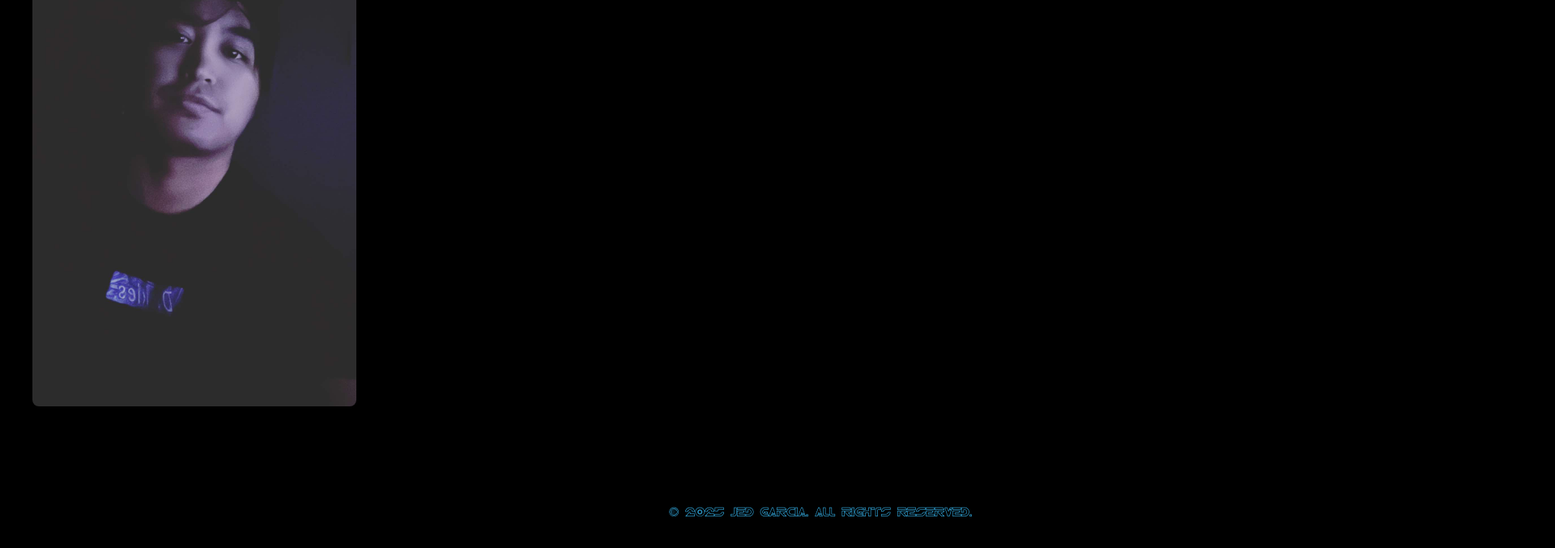
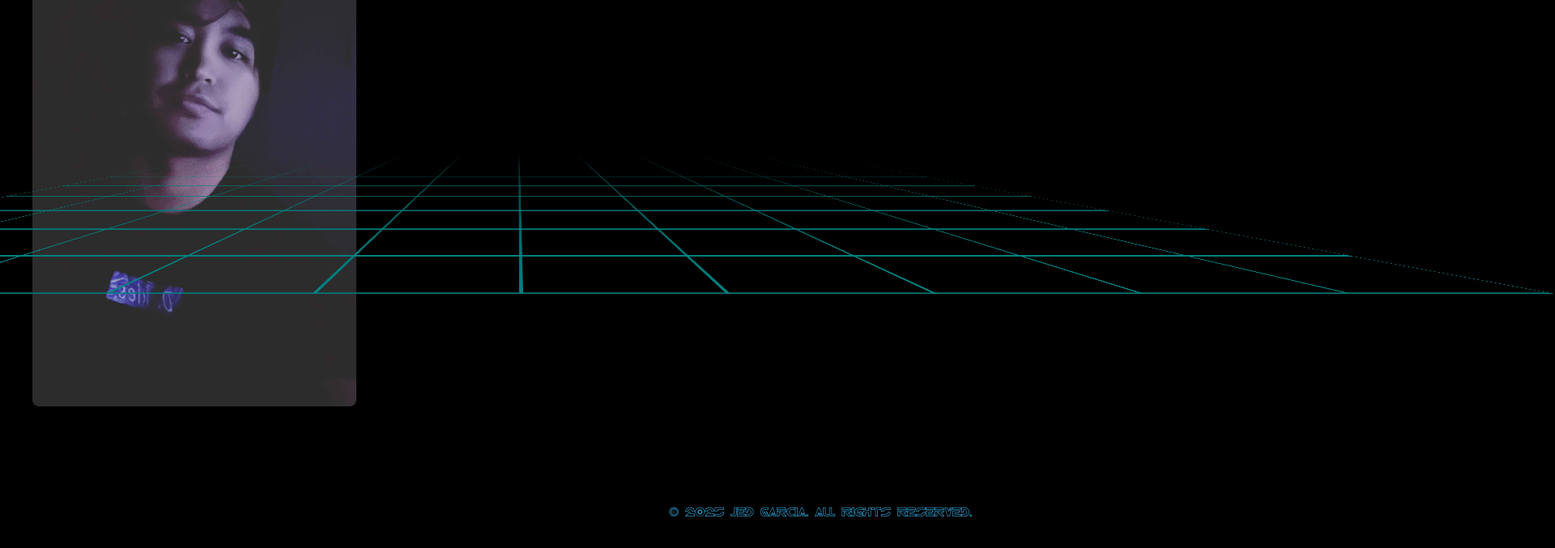
Before and after one commit to jedi24garcia/main-web-react, a React (Create React App) app: page /Home in a window 1280 px wide. Shown: the part 437-1114 px from the top of the page at 81% size, 1920 px wide, since content can reach past the window. Built offline with nearby package versions, Linux system fonts and the light colour scheme.

Commit message:
added tron background for homepage

```diff
--- /dev/null
+++ b/src/Home.css
@@ -0,0 +1,45 @@
+.grid-container {
+	position: absolute; width: 200%; height: 100vh; bottom: 0; left: -50%; overflow: hidden;
+	transform: perspective(200px) rotateX(40deg) scale(1) translateZ(0);
+	transform-origin: bottom;
+	padding: 1px;
+	background-clip: content-box;
+	-webkit-background-clip: content-box;
+	-webkit-backface-visibility: hidden;
+	backface-visibility: hidden;
+	outline: 1px solid transparent;
+	will-change: transform;
+}
+
+.grid-line { height: 100%; width: 100%; position: absolute; }
+
+
+.grid-line:before,
+.grid-line:after  { content: ""; display: block; position: absolute; }
+.grid-line:before { height: 5px; width: 100%; background: teal; }
+.grid-line:after  { height: 100%; width: 5px; background-image: linear-gradient(transparent, teal); }
+
+.grid-line:nth-child(1):before  { top: 0%;  opacity: 0; }
+.grid-line:nth-child(2):before  { top: 10%; opacity: 0; }
+.grid-line:nth-child(3):before  { top: 20%; opacity: .3; }
+.grid-line:nth-child(4):before  { top: 30%; opacity: .4; }
+.grid-line:nth-child(5):before  { top: 40%; opacity: .5; }
+.grid-line:nth-child(6):before  { top: 50%; opacity: .6; }
+.grid-line:nth-child(7):before  { top: 60%; opacity: .7; }
+.grid-line:nth-child(8):before  { top: 70%; opacity: .8; }
+.grid-line:nth-child(9):before  { top: 80%; opacity: .9; }
+.grid-line:nth-child(10):before { top: 90%; opacity: 1; }
+.grid-line:nth-child(11):before { top: calc(100% - 3px); }
+
+
+.grid-line:nth-child(1):after  { left: 0%;  }
+.grid-line:nth-child(2):after  { left: 10%; }
+.grid-line:nth-child(3):after  { left: 20%; }
+.grid-line:nth-child(4):after  { left: 30%; }
+.grid-line:nth-child(5):after  { left: 40%; }
+.grid-line:nth-child(6):after  { left: 50%; }
+.grid-line:nth-child(7):after  { left: 60%; }
+.grid-line:nth-child(8):after  { left: 70%; }
+.grid-line:nth-child(9):after  { left: 80%; }
+.grid-line:nth-child(10):after { left: 90%; }
+.grid-line:nth-child(11):after { left: calc(100% - 3px); }
--- a/src/Home.js
+++ b/src/Home.js
@@ -1,5 +1,6 @@
 import React from 'react';
 
+import './Home.css';
 import HeaderPage from './HeaderPage';
 import FooterPage from './FooterPage';
 
@@ -14,6 +15,19 @@ function Home() {
                     <div className='item-body px-20'>
                         <p className='font-tr2n text-sky-400/100'><b>&lt;</b> This is my personal website. Please feel free to look around and enjoy! 😊 <b>&gt;</b></p>
                     </div>
+                    <section class="grid-container">
+                        <div class="grid-line"></div>
+                        <div class="grid-line"></div>
+                        <div class="grid-line"></div>
+                        <div class="grid-line"></div>
+                        <div class="grid-line"></div>
+                        <div class="grid-line"></div>
+                        <div class="grid-line"></div>
+                        <div class="grid-line"></div>
+                        <div class="grid-line"></div>
+                        <div class="grid-line"></div>
+                        <div class="grid-line"></div>
+                    </section>
                 </div>
             <FooterPage />
         </div>
```
